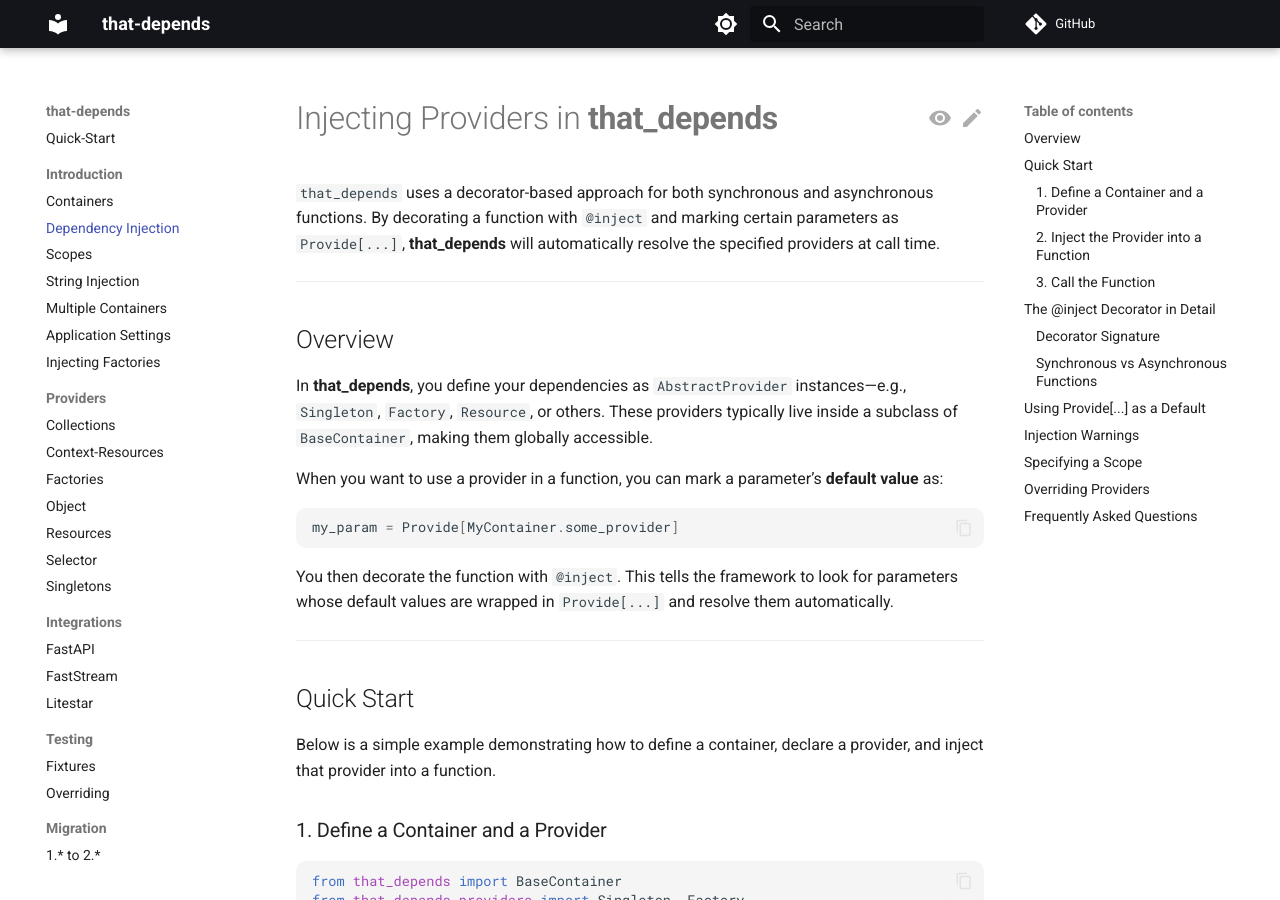
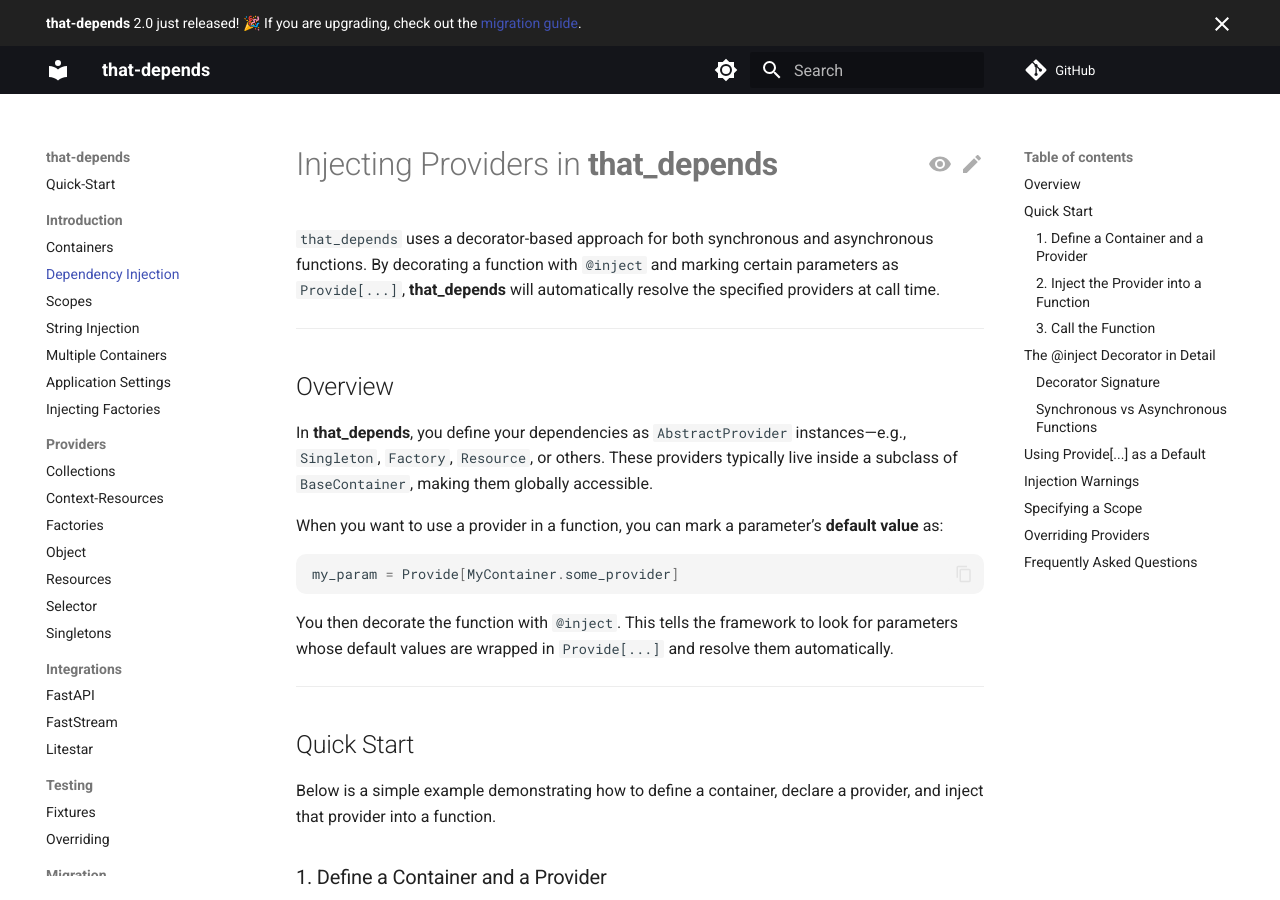
Before and after one commit to modern-python/that-depends, an MkDocs documentation site: the page built from docs/introduction/injection.md, in a window 1280 px wide and 900 px high. Built offline with MkDocs 1.6.1 and Material for MkDocs 9.7.7, drawn with Linux system fonts in a browser that asks for light colours; comment, search, counter and statistics services are not loaded.

````diff
--- a/docs/introduction/injection.md
+++ b/docs/introduction/injection.md
@@ -32,7 +32,7 @@ class MyContainer(BaseContainer):
     greeting_provider = Singleton(lambda: "Hello from MyContainer")
     number_factory = Factory(lambda: 42)
 ```
-For more details on Containers, refer to the [Containers](containers.md) documentation.
+For more details on Containers, refer to the [Containers](ioc-container.md) documentation.
 
 ### 2. Inject the Provider into a Function
 
@@ -154,7 +154,7 @@ def test_greet_override():
 
 This is especially helpful for unit tests where you want to substitute real dependencies (e.g., database connections) with mocks or stubs.
 
-For more details on overring providers, see the [Overriding Providers](../providers/overriding-providers.md) documentation.
+For more details on overring providers, see the [Overriding Providers](../testing/provider-overriding.md) documentation.
 
 ---
 
--- /dev/null
+++ b/docs/overrides/main.html
@@ -0,0 +1,5 @@
+{% extends "base.html" %}
+
+{% block announce %}
+  <strong>that-depends</strong>  2.0 just released! 🎉 If you are upgrading, check out the <a href="https://that-depends.readthedocs.io/en/latest/migration/v2/">migration guide</a>.
+{% endblock %}
--- a/mkdocs.yml
+++ b/mkdocs.yml
@@ -35,6 +35,7 @@ nav:
 
 theme:
   name: material
+  custom_dir: docs/overrides
   features:
     - content.code.copy
     - content.code.annotate
@@ -45,6 +46,8 @@ theme:
     - navigation.expand
     - navigation.top
     - navigation.instant
+    - header.autohide
+    - announce.dismiss
   icon:
     edit: material/pencil
     view: material/eye
````
